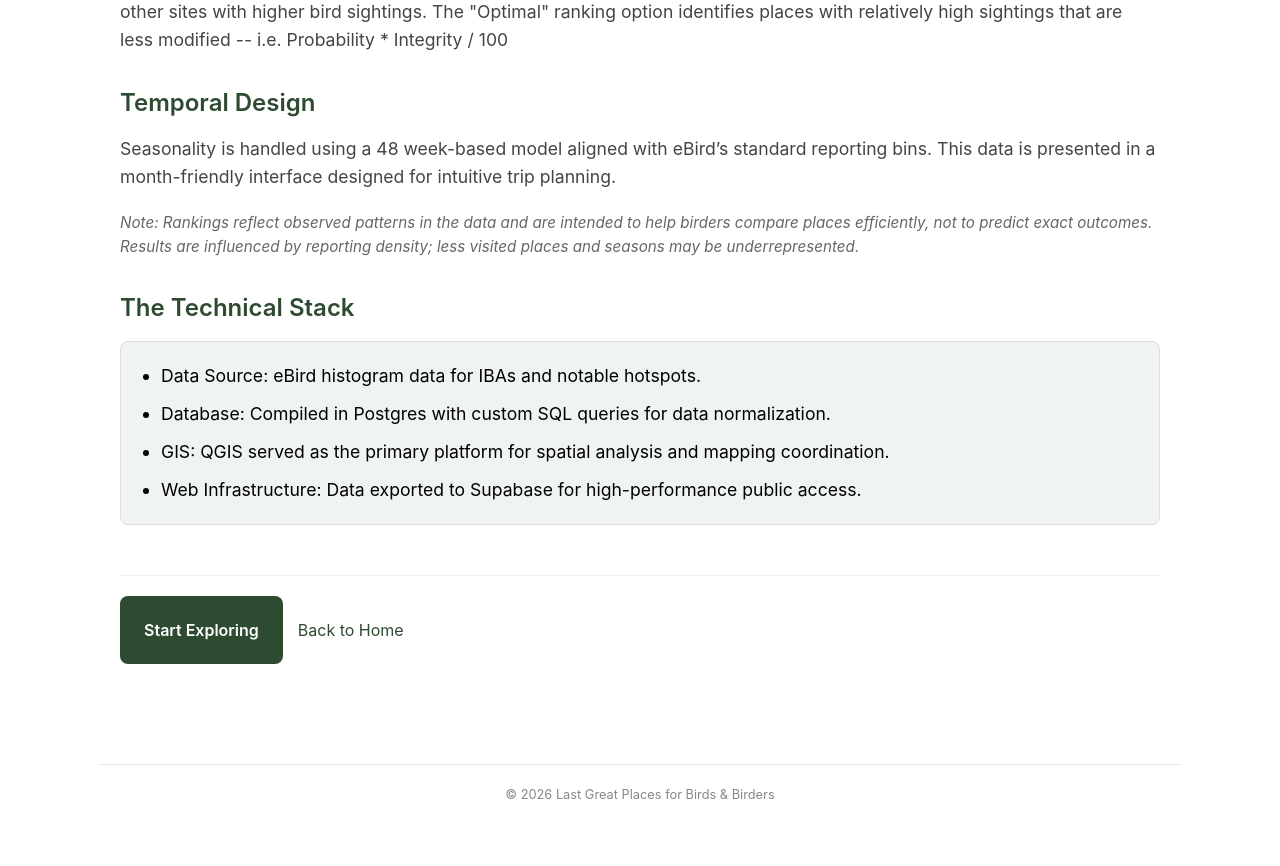
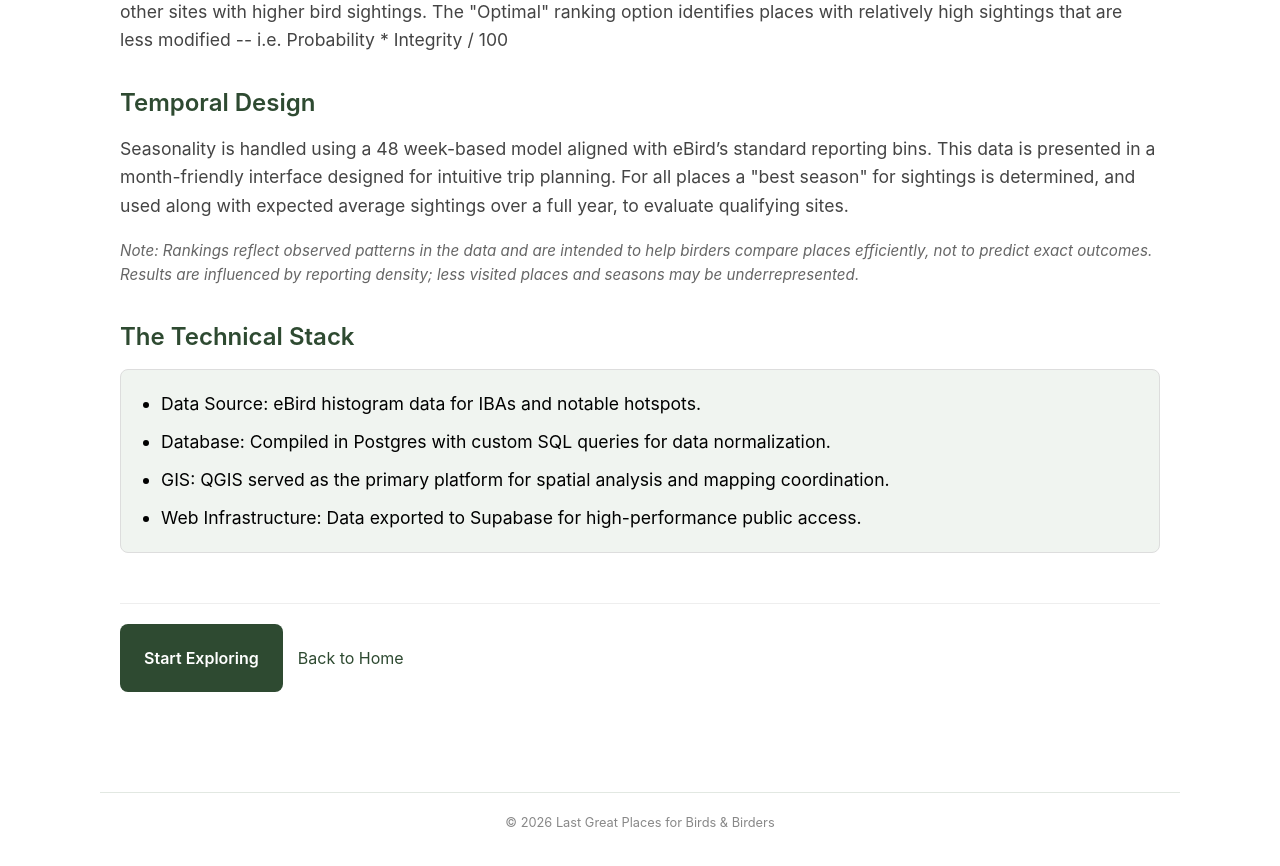
Before and after one commit to lastgreatplaces/LGP-Birds, a Next.js app: page /methods in a window 1280 px wide. Shown: the part 1100-1966 px from the top of the page. Before the commit the page ends 1944 px from the top, so only its background shows below. Built offline with nearby package versions, Linux system fonts and the light colour scheme.

Commit message:
Update page.tsx

```diff
--- a/app/methods/page.tsx
+++ b/app/methods/page.tsx
@@ -46,7 +46,7 @@ export default function MethodsPage() {
         <p>
           Seasonality is handled using a <strong>48 week-based model</strong> aligned with eBird’s
           standard reporting bins. This data is presented in a month-friendly interface designed
-          for intuitive trip planning.
+          for intuitive trip planning. For all places a "best season" for sightings is determined, and used along with expected average sightings over a full year, to evaluate qualifying sites.
         </p>
         <p style={{ fontSize: '0.95rem', color: '#666', fontStyle: 'italic' }}>
           Note: Rankings reflect observed patterns in the data and are intended to help birders compare
```
